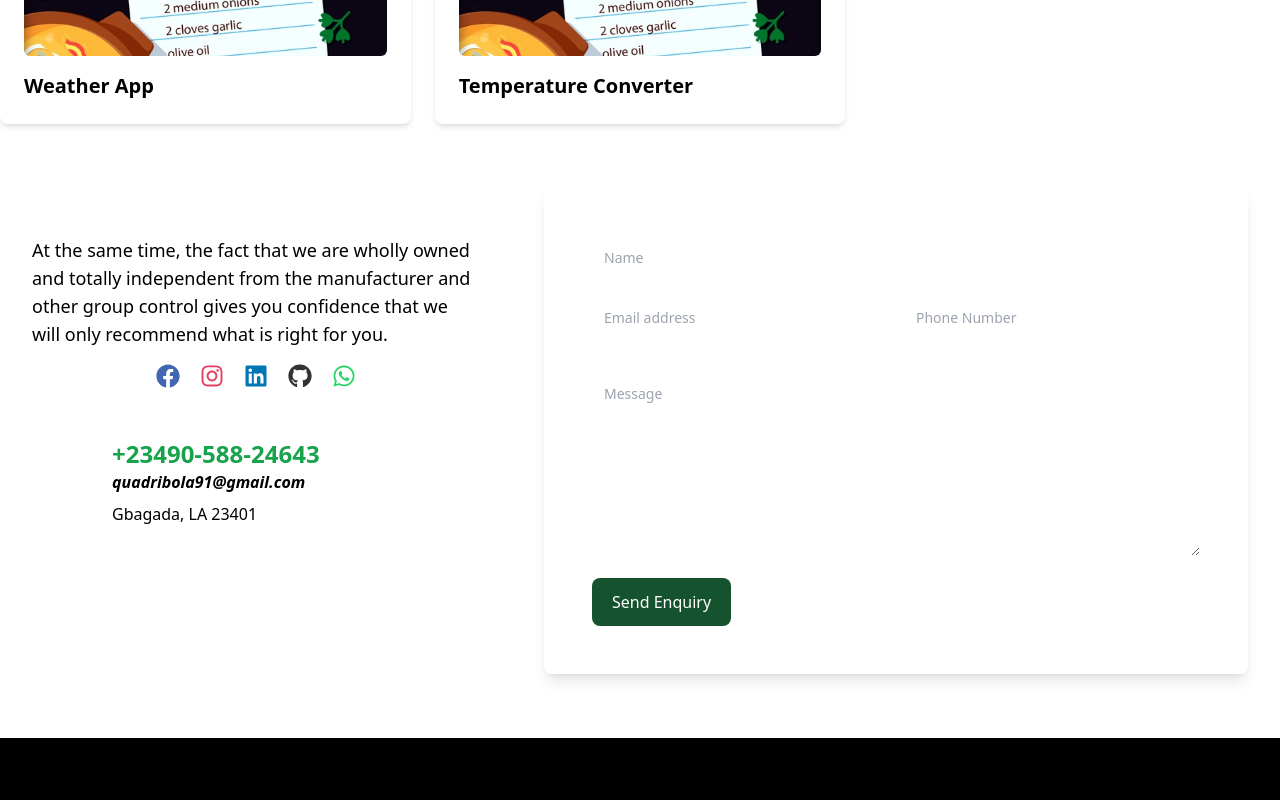
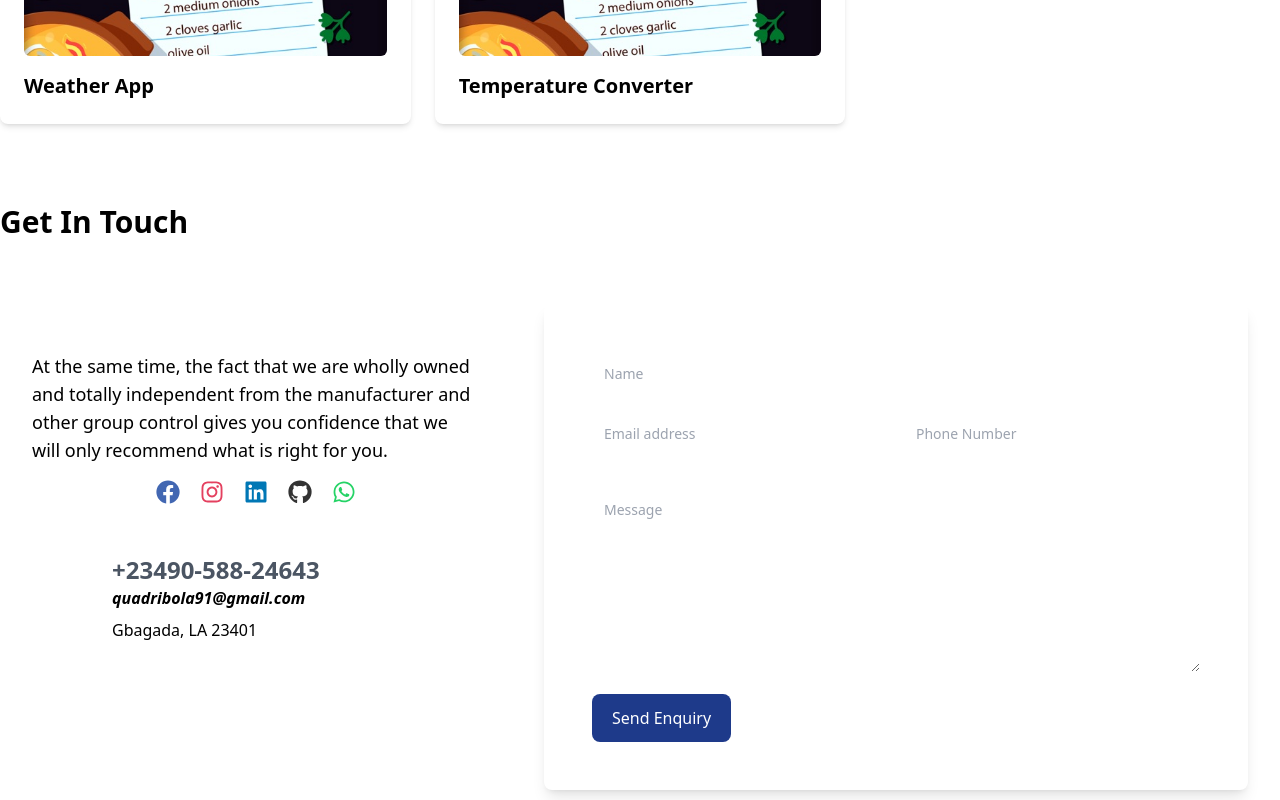
Before and after one commit to quadribola91/Portfolio0, a React (Create React App) app: page /Home in a window 1280 px wide. Shown: the part 2560-3360 px from the top of the page. Built offline with nearby package versions, Linux system fonts and the light colour scheme.

Commit message:
Update Contact.js

```diff
--- a/src/Contact.js
+++ b/src/Contact.js
@@ -12,7 +12,10 @@ import ProjectsPage from "./ProjectsPage";
 export default function Contact() {
   return (
     <>
-      <section className="bg-white-400" id="contact">
+      <section className="bg-white-400 mt-4" id="contact">
+        <h2 className="text-black font-bold text-3xl  mt-20 hover:text-gray-800 hover:font-sans">
+          Get In Touch
+        </h2>
         <div className="mx-auto max-w-screen-xl px-4 py-16 sm:px-6 lg:px-8">
           <div className="grid grid-cols-1 gap-x-16 gap-y-8 lg:grid-cols-5">
             <div className="lg:col-span-2 lg:py-12">
@@ -66,8 +69,8 @@ export default function Contact() {
                 </a>
               </div>
 
-              <div className="mt-8 ml-20">
-                <a href="" className="text-2xl font-bold text-green-600">
+              <div className="mt-8 ml-20 justify-center">
+                <a href="" className="text-2xl font-bold text-gray-600">
                   {" "}
                   +23490-588-24643{" "}
                 </a>
@@ -135,7 +138,7 @@ export default function Contact() {
                 <div class="mt-4">
                   <button
                     type="submit"
-                    class="inline-block w-full rounded-lg bg-green-900 hover:bg-green-400 px-5 py-3 font-medium text-white sm:w-auto"
+                    class="inline-block w-full rounded-lg bg-blue-900 hover:bg-blue-400 px-5 py-3 font-medium text-white sm:w-auto"
                   >
                     Send Enquiry
                   </button>
```
